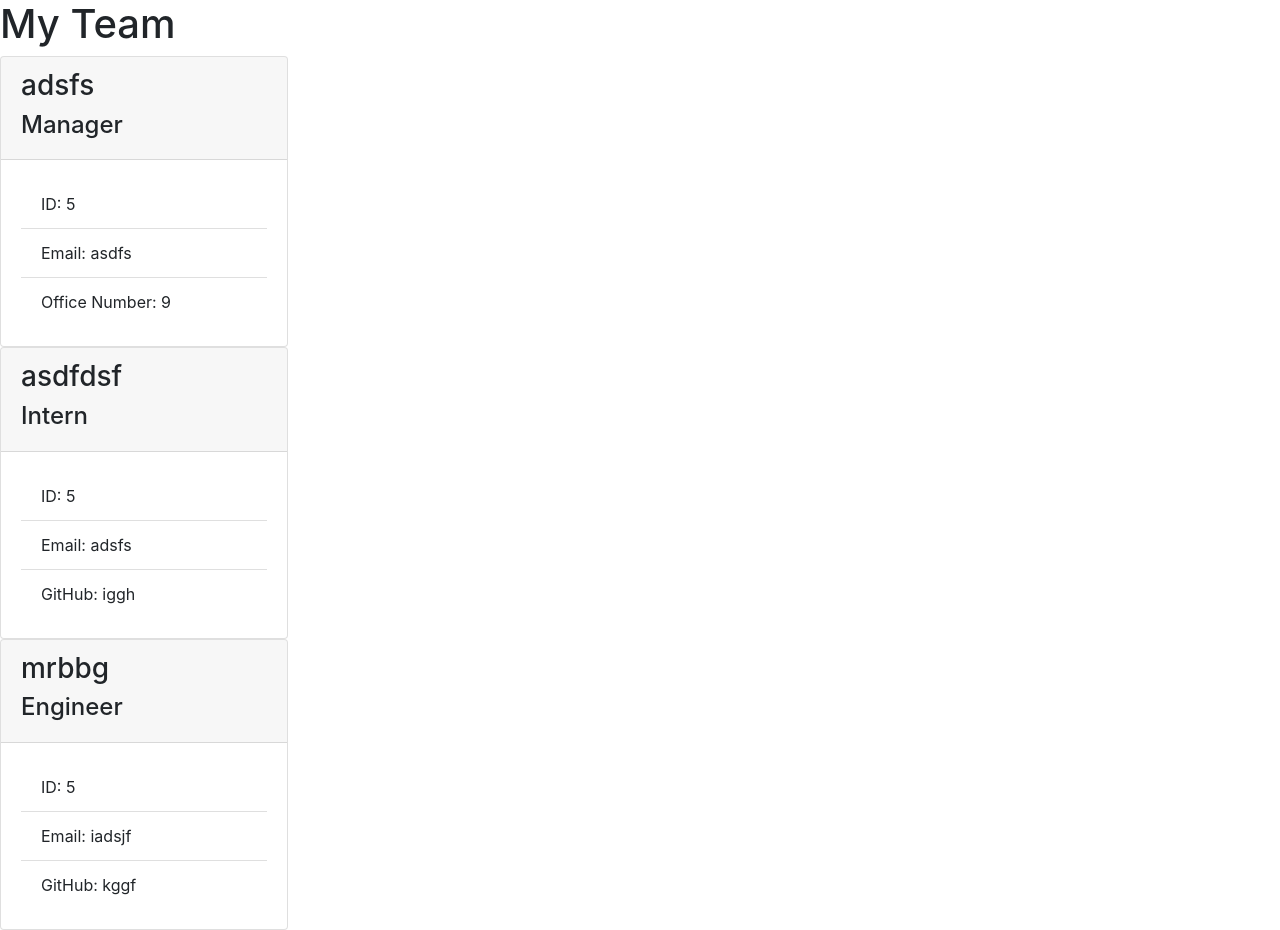
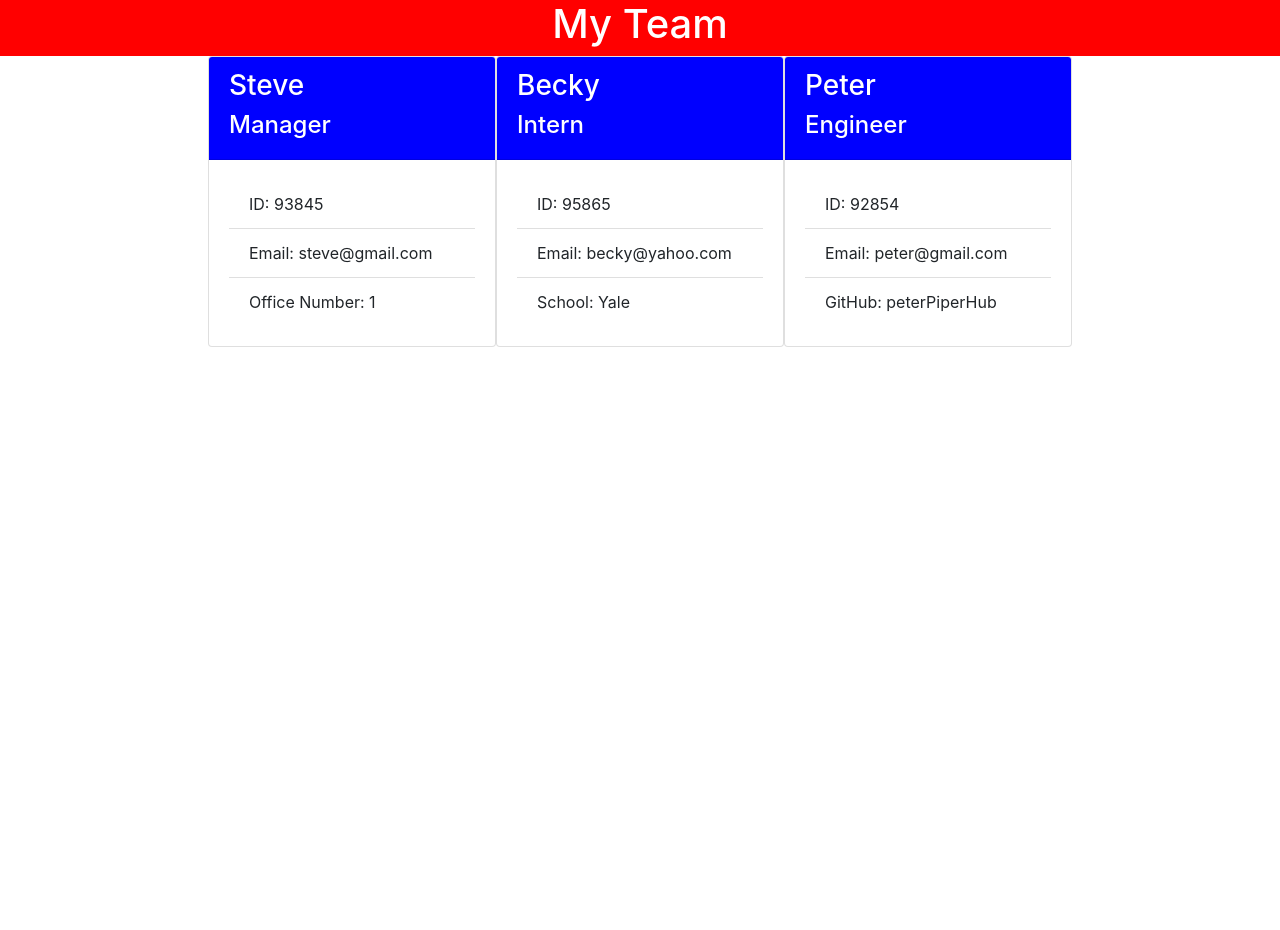
Before and after one commit to monaco-vin/quickAccessInfo, a website: page teamProfile.html in a window 1280 px wide. After the commit the page ends 800 px from the top, so only its background shows below. Drawn offline with nearby package versions, Linux system fonts and the light colour scheme.

Commit message:
ADD styling to generatedHtml and broke tests, need to figure out how to import files to test files

```diff
--- a/teamProfile.html
+++ b/teamProfile.html
@@ -11,6 +11,22 @@
       integrity="sha384-Gn5384xqQ1aoWXA+058RXPxPg6fy4IWvTNh0E263XmFcJlSAwiGgFAW/dAiS6JXm"
       crossorigin="anonymous"
     />
+    <style>
+    header {
+      display: flex;
+      justify-content: center;
+      color: white;
+      background-color: red;
+    }
+    .card-header {
+      color: white;
+      background-color: blue;
+    }
+    .team {
+      display: flex;
+      justify-content: center;
+    }
+  </style>
     <title>Team Profile</title>
   </head>
   <body>
@@ -20,38 +36,38 @@
 <div class="team">
 <div class="card" style="width: 18rem">
     <div class="card-header">
-      <h3>adsfs</h3>
+      <h3>Steve</h3>
       <h4>Manager </h4>
     </div>
     <div class="card-body">
       <ul class="list-group list-group-flush">
-        <li class="list-group-item">ID: 5 </li>
-        <li class="list-group-item">Email: asdfs</li>
-        <li class="list-group-item">Office Number: 9 </li>
+        <li class="list-group-item">ID: 93845 </li>
+        <li class="list-group-item">Email: steve@gmail.com</li>
+        <li class="list-group-item">Office Number: 1 </li>
       </ul>
     </div>
   </div><div class="card" style="width: 18rem">
     <div class="card-header">
-      <h3>asdfdsf</h3>
+      <h3>Becky</h3>
       <h4>Intern </h4>
     </div>
     <div class="card-body">
       <ul class="list-group list-group-flush">
-        <li class="list-group-item">ID: 5 </li>
-        <li class="list-group-item">Email: adsfs</li>
-        <li class="list-group-item">GitHub: iggh</li>
+        <li class="list-group-item">ID: 95865 </li>
+        <li class="list-group-item">Email: becky@yahoo.com</li>
+        <li class="list-group-item">School: Yale</li>
       </ul>
     </div>
   </div><div class="card" style="width: 18rem">
     <div class="card-header">
-      <h3>mrbbg</h3>
+      <h3>Peter</h3>
       <h4>Engineer </h4>
     </div>
     <div class="card-body">
       <ul class="list-group list-group-flush">
-        <li class="list-group-item">ID: 5 </li>
-        <li class="list-group-item">Email: iadsjf</li>
-        <li class="list-group-item">GitHub: kggf</li>
+        <li class="list-group-item">ID: 92854 </li>
+        <li class="list-group-item">Email: peter@gmail.com</li>
+        <li class="list-group-item">GitHub: peterPiperHub</li>
       </ul>
     </div>
   </div>
```
Also changed, not shown: __tests__/Employee.test.js (+2 -1 lines), __tests__/Engineer.test.js (+2 -1 lines), __tests__/Intern.test.js (+2 -1 lines), __tests__/Manager.test.js (+2 -1 lines), src/generateHtml.js (+16 -0 lines), src/index.html (+6 -0 lines).
